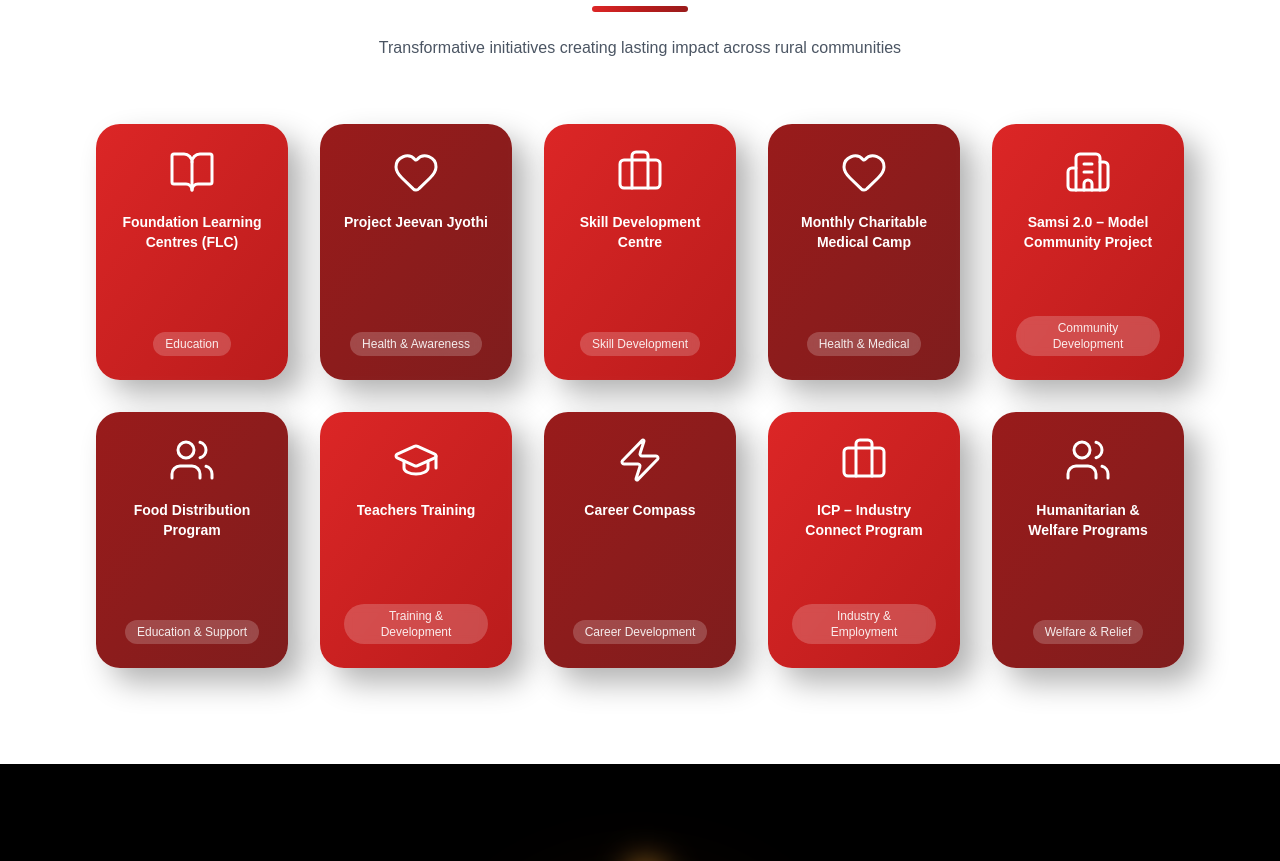
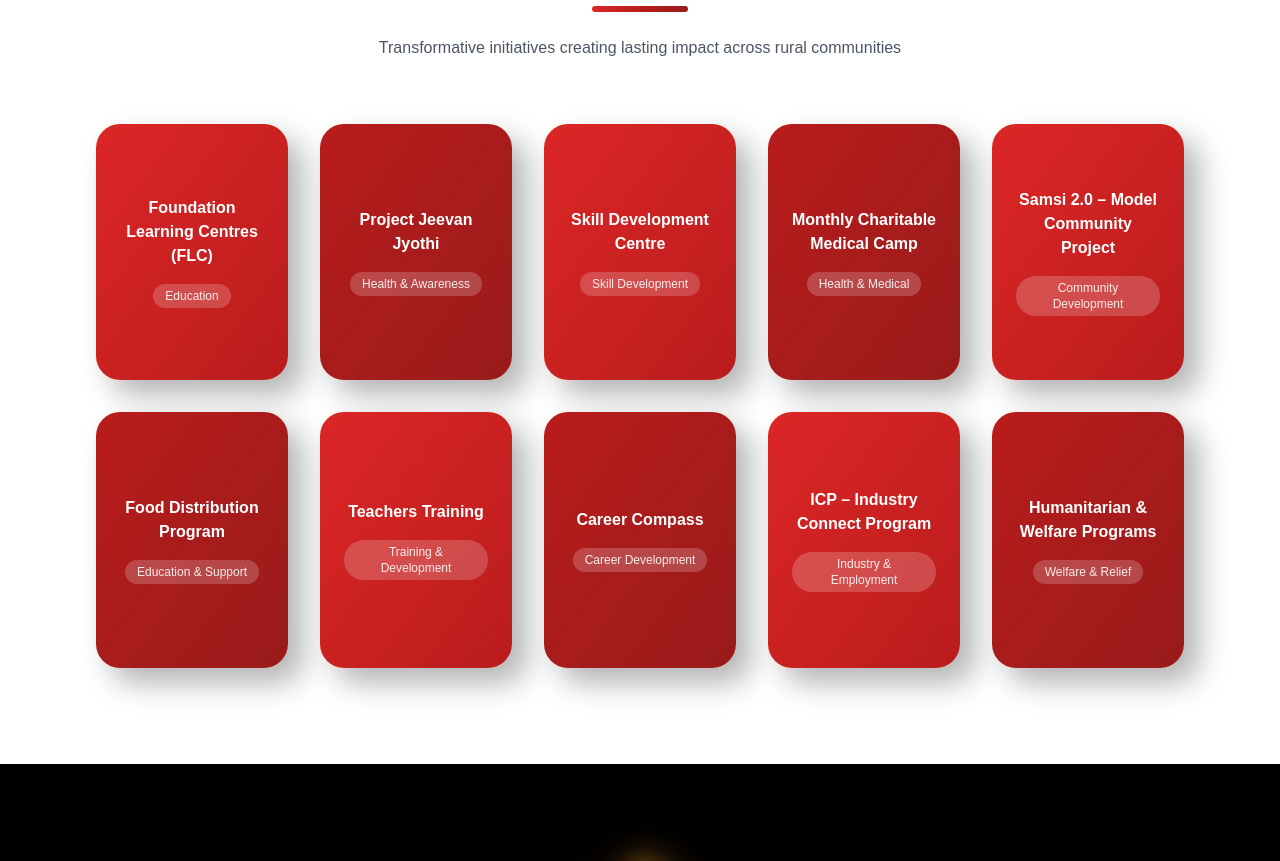
Before and after one commit to muhammed-ijas/candleofhope, a React (Vite) app: page / in a window 1280 px wide. Shown: the part 3520-4381 px from the top of the page. Built offline with nearby package versions, Linux system fonts and the light colour scheme; the HTML template or start-up script is replaced by a standard one; a web font is replaced by a local one.

Commit message:
changes added

```diff
--- a/src/components/Projects.jsx
+++ b/src/components/Projects.jsx
@@ -87,8 +87,8 @@ export default function Projects() {
       // Standard red gradient for even indices (0, 2, 4, 6, 8)
       return 'bg-gradient-to-br from-red-600 to-red-700';
     } else {
-      // Darker red/crimson gradient for odd indices (1, 3, 5, 7, 9)
-      return 'bg-gradient-to-br from-red-800 to-red-900';
+      // Slightly darker red gradient for odd indices (1, 3, 5, 7, 9)
+      return 'bg-gradient-to-br from-red-700 to-red-800';
     }
   };
 
@@ -189,18 +189,13 @@ export default function Projects() {
                   {/* Card Container */}
                   <div className={`relative rounded-3xl p-6 overflow-hidden transition-all duration-500 neumorphic-card h-64 flex flex-col items-center justify-center ${getCardGradient(idx)}`}>
 
-                    {/* Icon */}
-                    <div className="mb-4">
-                      <IconComponent className="w-12 h-12 text-white" strokeWidth={1.5} />
-                    </div>
-
-                    {/* Title - Truncated */}
-                    <h4 className="text-white font-bold text-center text-sm line-clamp-3 mb-3">
+                    {/* Title - Centered */}
+                    <h4 className="text-white font-bold text-center text-base line-clamp-4 mb-4">
                       {project.title}
                     </h4>
 
                     {/* Category Badge */}
-                    <p className="text-white/90 text-xs mt-auto bg-white/20 px-3 py-1 rounded-full backdrop-blur-sm">
+                    <p className="text-white/90 text-xs bg-white/20 px-3 py-1 rounded-full backdrop-blur-sm">
                       {project.category}
                     </p>
                   </div>
```
